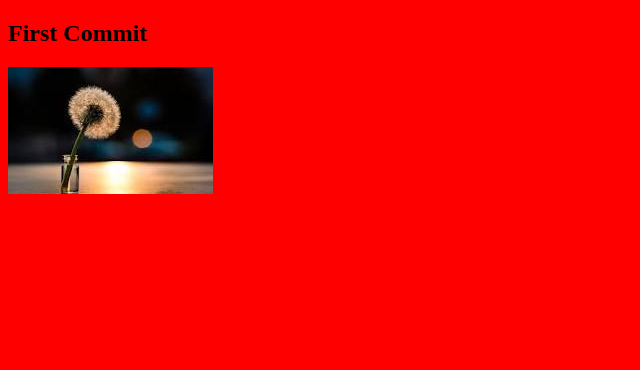
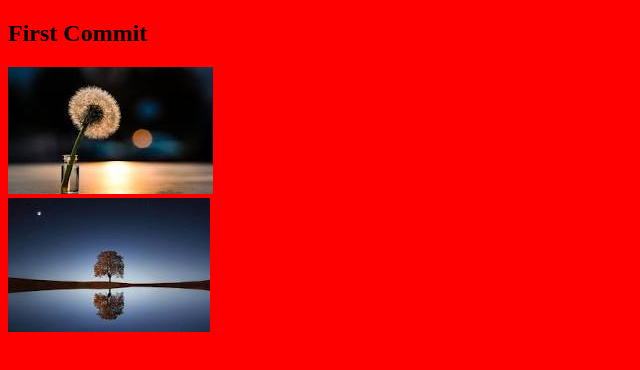
Before and after one commit to Razu-Biswas/git-session, a plain HTML site: page index.html in a window 1280 px wide. Shown: the whole page, without its empty margins (0-640 px from the left). Drawn offline with Linux system fonts and the light colour scheme.

Commit message:
added image 2

```diff
--- a/index.html
+++ b/index.html
@@ -15,6 +15,9 @@
         <div>
             <img src="images/download.jpeg">
         </div>
+        <div>
+            <img src="images/download_2.jpeg" alt="">
+        </div>
     </section>
 </body>
 </html>
```
Also changed, not shown: images/download_2.jpeg (added).
